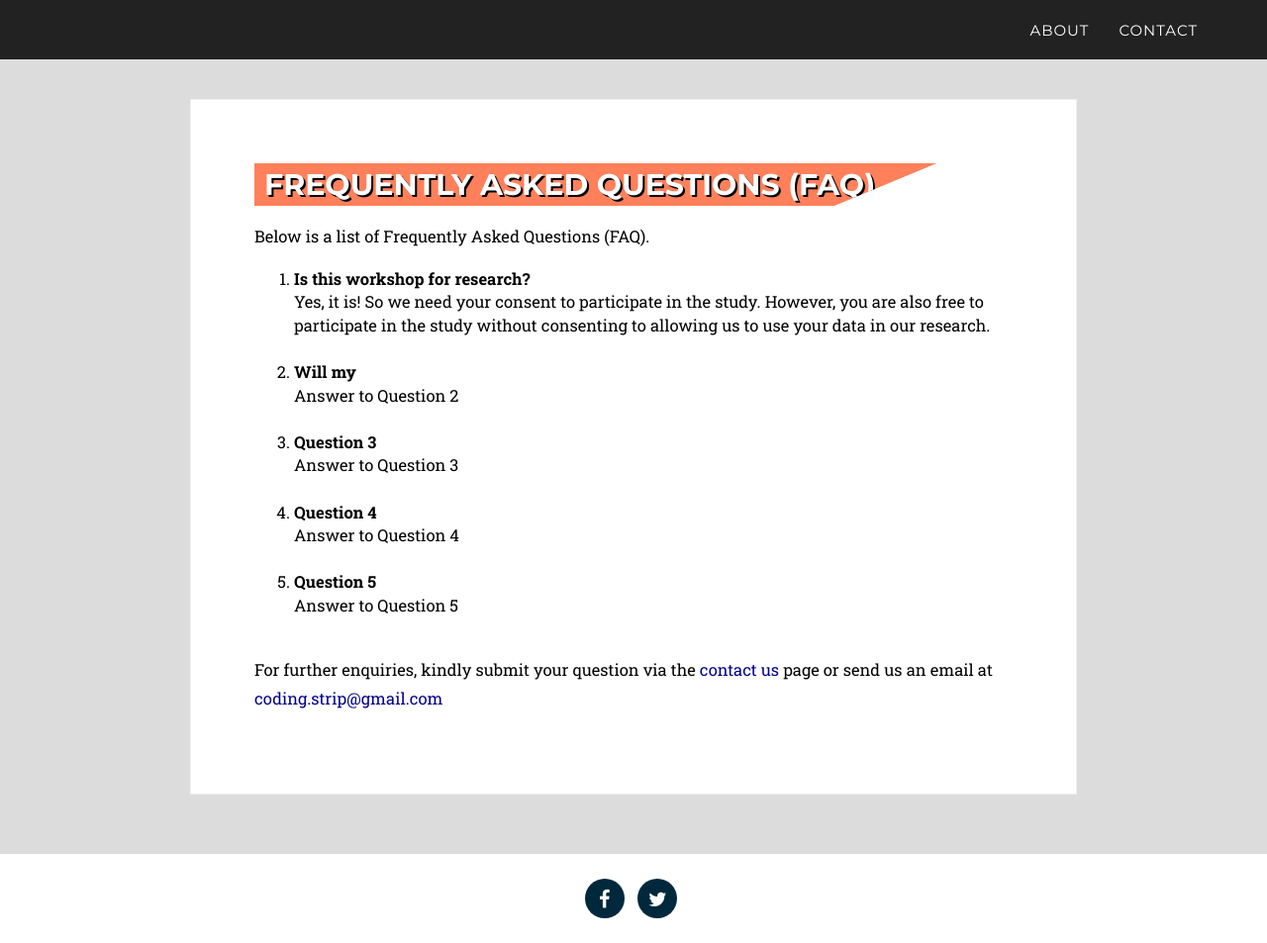
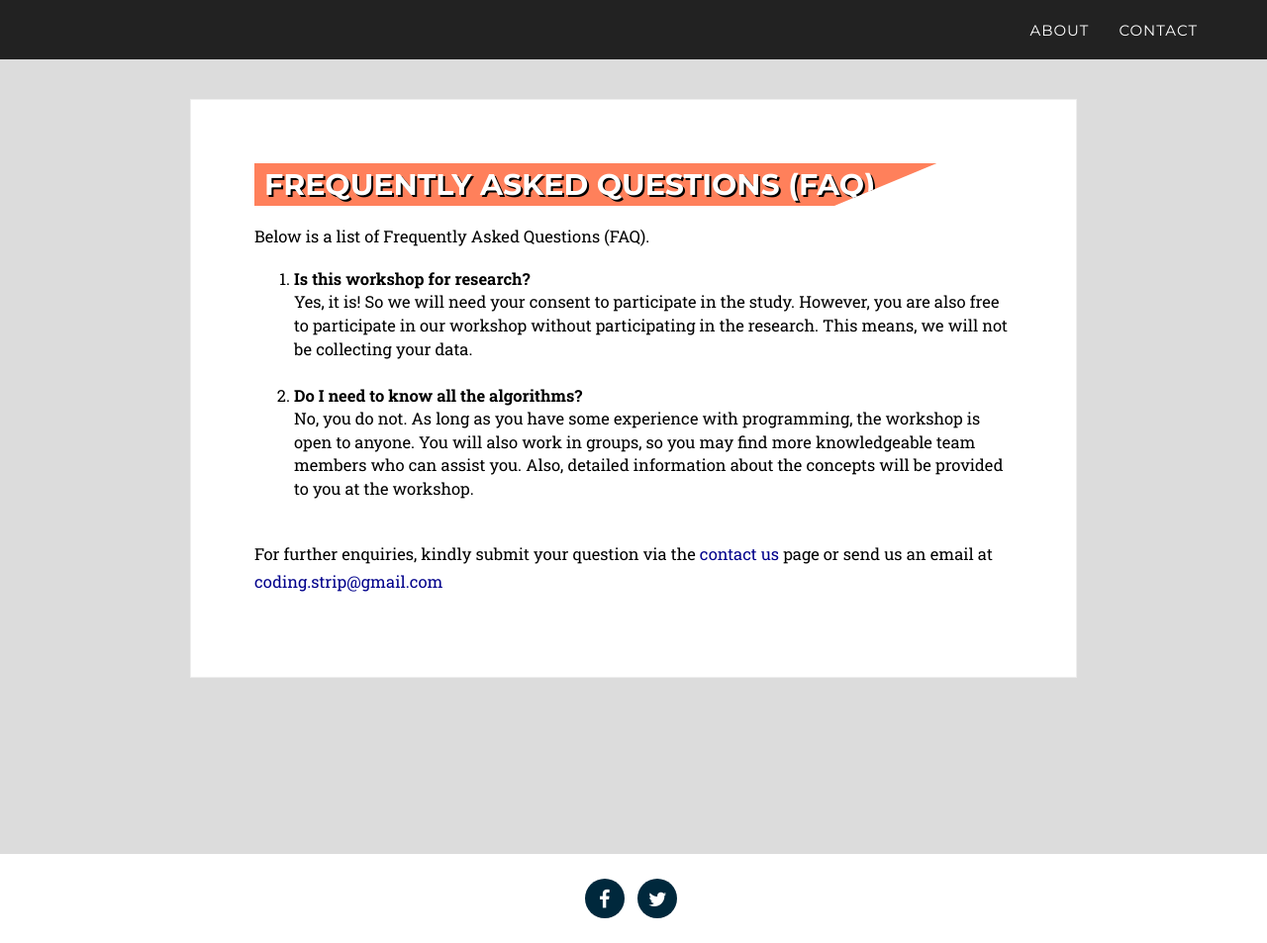
Before and after one commit to codingstrip/codingstrip.github.io, a Jekyll site: the page built from _2017_pages/faqs.html, in a window 1280 px wide and 953 px high. Shown: the whole window at 99% size. Built offline with Jekyll 4.4.1, drawn with Linux system fonts in a browser that asks for light colours; some web fonts are replaced.

Commit message:
Update contents

```diff
--- a/_data/twenty_17/agendas_1.yml
+++ b/_data/twenty_17/agendas_1.yml
@@ -1,8 +1,8 @@
 - time: 9:00 AM - 10:30 PM
-  info: "<u>Designing CodingStrip</u><br><b>Sangho Suh</b><br><i>PhD Student in CS</i><br><br>Comics for Programming Constructs & Data Structures"
+  info: "<u>Designing CodingStrip: Constructs & Data Structures</u><br><b>Sangho Suh</b><br><i>PhD Student in CS</i><br><br>During this session, we will learn how to design comics for programming constructs & data structures. The design activities will be conducted in groups, and we will have critique session with each group's coding strip."
 
 - time: 10:30 AM - 10:45 AM
   info: "Break"
 
 - time: 10:45 AM - 12:15 PM
-  info: "<u>Designing CodingStrip</u><br><b>Sangho Suh</b><br><i>PhD Student in CS</i><br><br>Comics for Algorithm & Problem Solving Approach"
+  info: "<u>Designing CodingStrip: Algorithms</u><br><b>Sangho Suh</b><br><i>PhD Student in CS</i><br><br>During this session, we will learn how to design comics for algorithms & problem solving approaches. The design activities will be conducted in groups, and we will have critique session with each group's coding strip."
--- a/_data/twenty_17/faqs.yml
+++ b/_data/twenty_17/faqs.yml
@@ -1,14 +1,5 @@
 - question: Is this workshop for research?
-  answer: Yes, it is! So we need your consent to participate in the study. However, you are also free to participate in the study without consenting to allowing us to use your data in our research.
+  answer: Yes, it is! So we will need your consent to participate in the study. However, you are also free to participate in our workshop without participating in the research. This means, we will not be collecting your data.
 
-- question: Will my
-  answer: Answer to Question 2
-
-- question: Question 3
-  answer: Answer to Question 3
-
-- question: Question 4
-  answer: Answer to Question 4
-
-- question: Question 5
-  answer: Answer to Question 5
+- question: Do I need to know all the algorithms?
+  answer: No, you do not. As long as you have some experience with programming, the workshop is open to anyone. You will also work in groups, so you may find more knowledgeable team members who can assist you. Also, detailed information about the concepts will be provided to you at the workshop.
```
